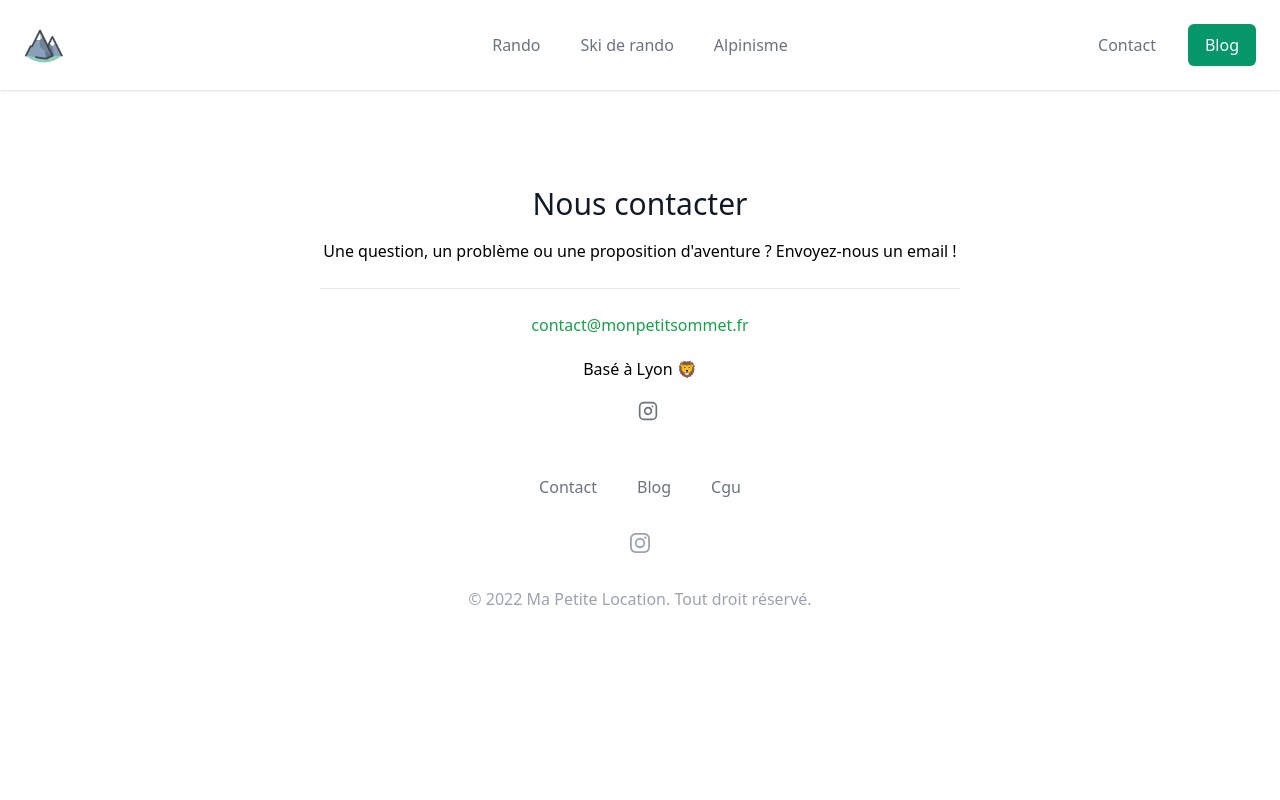
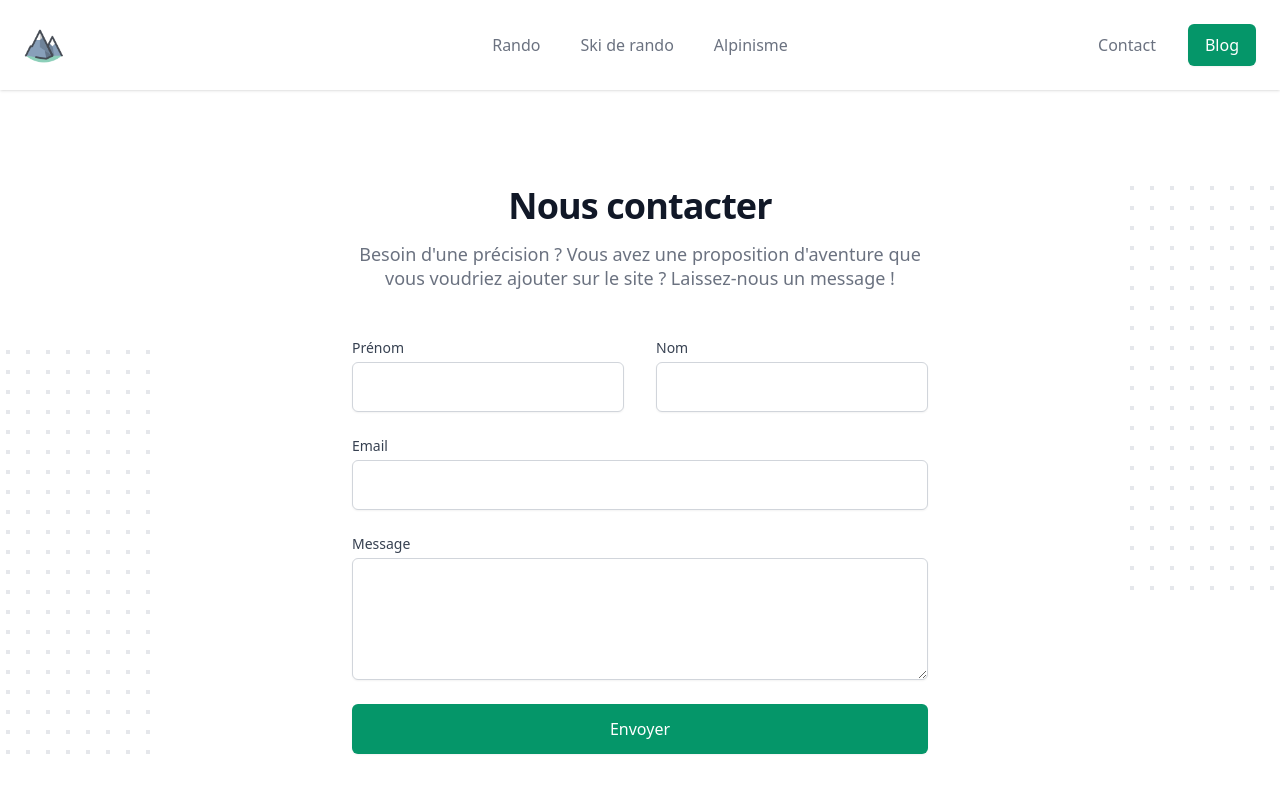
Before and after one commit to benoitdemaegdt/monpetitsommet, a Nuxt app: page /contact in a window 1280 px wide. Shown: the top 800 px of the page. Built offline with nearby package versions, Linux system fonts and the light colour scheme.

Commit message:
better contact page

```diff
--- a/pages/contact/index.vue
+++ b/pages/contact/index.vue
@@ -1,42 +1,157 @@
 <template>
-  <div class="container pt-24 mx-auto">
-    <div class="flex flex-col text-center w-full mb-6">
-      <h1 class="sm:text-3xl text-2xl font-medium title-font text-gray-900">
+  <div class="bg-white py-16 px-4 overflow-hidden sm:px-6 lg:px-8 lg:py-24">
+    <div class="relative max-w-xl mx-auto">
+      <svg
+        class="absolute left-full transform translate-x-1/2"
+        width="404"
+        height="404"
+        fill="none"
+        viewBox="0 0 404 404"
+        aria-hidden="true"
+      >
+        <defs>
+          <pattern
+            id="85737c0e-0916-41d7-917f-596dc7edfa27"
+            x="0"
+            y="0"
+            width="20"
+            height="20"
+            patternUnits="userSpaceOnUse"
+          >
+            <rect
+              x="0"
+              y="0"
+              width="4"
+              height="4"
+              class="text-gray-200"
+              fill="currentColor"
+            />
+          </pattern>
+        </defs>
+        <rect
+          width="404"
+          height="404"
+          fill="url(#85737c0e-0916-41d7-917f-596dc7edfa27)"
+        />
+      </svg>
+      <svg
+        class="absolute right-full bottom-0 transform -translate-x-1/2"
+        width="404"
+        height="404"
+        fill="none"
+        viewBox="0 0 404 404"
+        aria-hidden="true"
+      >
+        <defs>
+          <pattern
+            id="85737c0e-0916-41d7-917f-596dc7edfa27"
+            x="0"
+            y="0"
+            width="20"
+            height="20"
+            patternUnits="userSpaceOnUse"
+          >
+            <rect
+              x="0"
+              y="0"
+              width="4"
+              height="4"
+              class="text-gray-200"
+              fill="currentColor"
+            />
+          </pattern>
+        </defs>
+        <rect
+          width="404"
+          height="404"
+          fill="url(#85737c0e-0916-41d7-917f-596dc7edfa27)"
+        />
+      </svg>
+      <div class="text-center">
+        <h2
+          class="text-3xl font-extrabold tracking-tight text-gray-900 sm:text-4xl"
+        >
           Nous contacter
-      </h1>
-      <p class="lg:w-2/3 mx-auto mt-4 leading-relaxed text-base">
-        Une question, un problème ou une proposition d'aventure ? Envoyez-nous
-        un email !
+        </h2>
+        <p class="mt-4 text-lg leading-6 text-gray-500">
+          Besoin d'une précision ? Vous avez une proposition d'aventure que vous
+          voudriez ajouter sur le site ? Laissez-nous un message !
         </p>
       </div>
-    <div class="lg:w-1/2 md:w-2/3 mx-auto">
-      <div class="flex flex-wrap">
-        <div class="px-2 w-full pt-6 border-t border-gray-200 text-center">
-          <a class="text-green-600">contact@monpetitsommet.fr</a>
-          <p class="leading-normal my-5">Basé à Lyon 🦁</p>
-          <span class="inline-flex">
-            <a
-              class="ml-4 text-gray-500"
-              href="https://www.instagram.com/benoit_dem/"
-              target="_blank"
+      <div class="mt-12">
+        <form
+          action="#"
+          method="POST"
+          class="grid grid-cols-1 gap-y-6 sm:grid-cols-2 sm:gap-x-8"
         >
-              <svg
-                fill="none"
-                stroke="currentColor"
-                stroke-linecap="round"
-                stroke-linejoin="round"
-                stroke-width="2"
-                class="w-5 h-5"
-                viewBox="0 0 24 24"
+          <div>
+            <label
+              for="first-name"
+              class="block text-sm font-medium text-gray-700"
+              >Prénom</label
             >
-                <rect width="20" height="20" x="2" y="2" rx="5" ry="5" />
-                <path
-                  d="M16 11.37A4 4 0 1112.63 8 4 4 0 0116 11.37zm1.5-4.87h.01"
+            <div class="mt-1">
+              <input
+                type="text"
+                name="first-name"
+                id="first-name"
+                autocomplete="given-name"
+                class="py-3 px-4 block w-full shadow-sm focus:ring-emerald-500 focus:border-emerald-500 border-gray-300 rounded-md"
               />
-              </svg>
-            </a>
-          </span>
             </div>
+          </div>
+          <div>
+            <label
+              for="last-name"
+              class="block text-sm font-medium text-gray-700"
+              >Nom</label
+            >
+            <div class="mt-1">
+              <input
+                type="text"
+                name="last-name"
+                id="last-name"
+                autocomplete="family-name"
+                class="py-3 px-4 block w-full shadow-sm focus:ring-emerald-500 focus:border-emerald-500 border-gray-300 rounded-md"
+              />
+            </div>
+          </div>
+          <div class="sm:col-span-2">
+            <label for="email" class="block text-sm font-medium text-gray-700"
+              >Email</label
+            >
+            <div class="mt-1">
+              <input
+                id="email"
+                name="email"
+                type="email"
+                autocomplete="email"
+                class="py-3 px-4 block w-full shadow-sm focus:ring-emerald-500 focus:border-emerald-500 border-gray-300 rounded-md"
+              />
+            </div>
+          </div>
+          <div class="sm:col-span-2">
+            <label for="message" class="block text-sm font-medium text-gray-700"
+              >Message</label
+            >
+            <div class="mt-1">
+              <textarea
+                id="message"
+                name="message"
+                rows="4"
+                class="py-3 px-4 block w-full shadow-sm focus:ring-emerald-500 focus:border-emerald-500 border border-gray-300 rounded-md"
+              />
+            </div>
+          </div>
+          <div class="sm:col-span-2">
+            <button
+              type="submit"
+              class="w-full inline-flex items-center justify-center px-6 py-3 border border-transparent rounded-md shadow-sm text-base font-medium text-white bg-emerald-600 hover:bg-emerald-700 focus:outline-none focus:ring-2 focus:ring-offset-2 focus:ring-emerald-500"
+            >
+              Envoyer
+            </button>
+          </div>
+        </form>
       </div>
     </div>
   </div>
```
Lines whose indentation alone changed are shown as unchanged.
